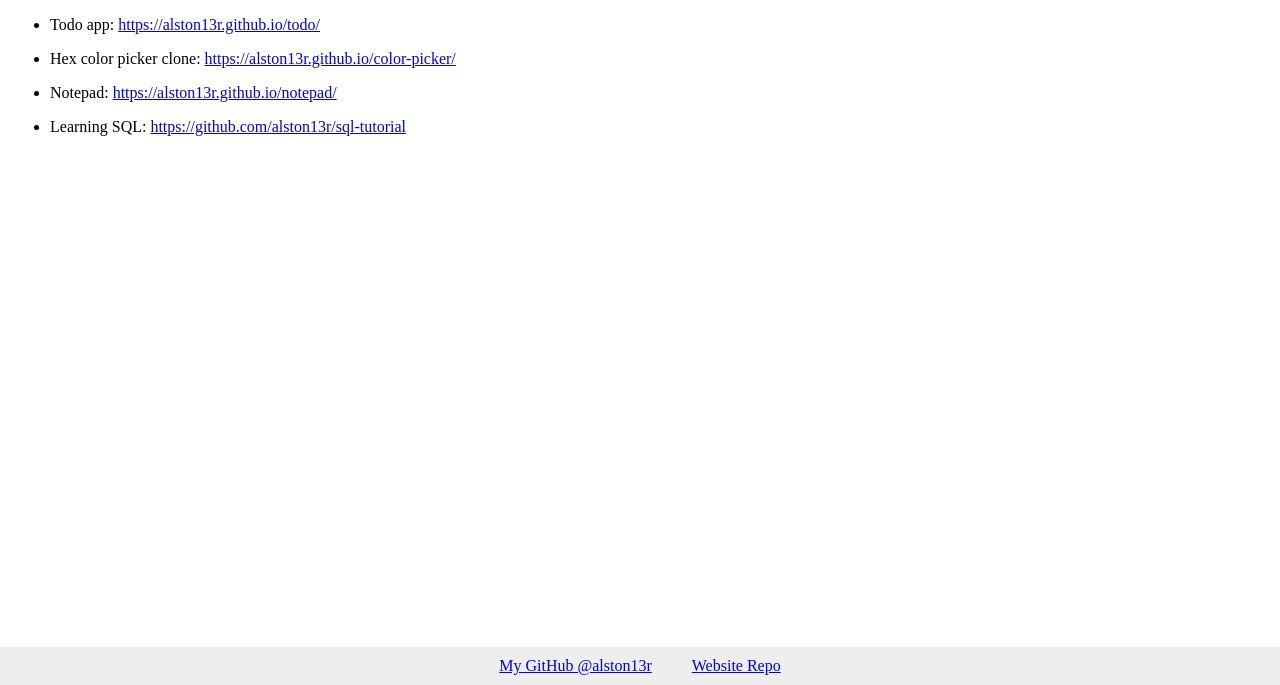
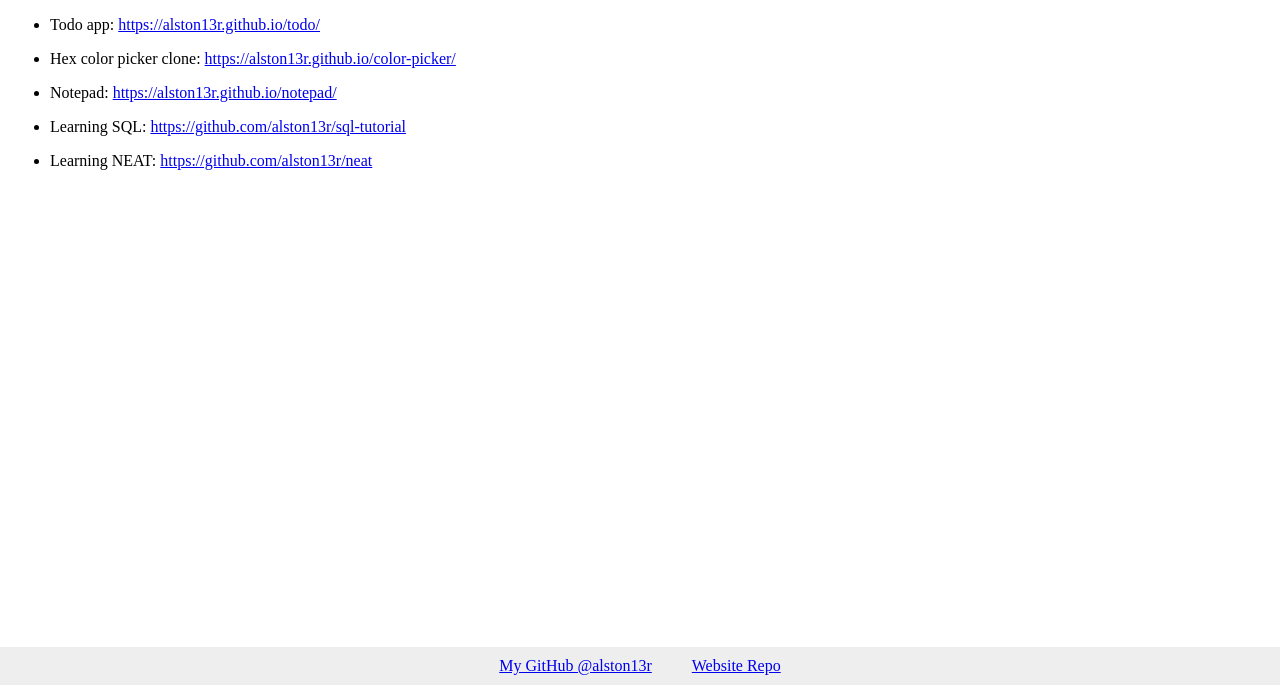
Before and after one commit to alston13r/my-website, a plain HTML site: page index.html in a window 1280 px wide. Shown: the part 115-800 px from the top of the page. Drawn offline with Linux system fonts and the light colour scheme.

Commit message:
added neat

```diff
--- a/index.html
+++ b/index.html
@@ -39,6 +39,10 @@
           <p>Learning SQL: <a href='https://github.com/alston13r/sql-tutorial'
               target='_blank'>https://github.com/alston13r/sql-tutorial</a></p>
         </li>
+        <li>
+          <p>Learning NEAT: <a href='https://github.com/alston13r/neat'
+              target='_blank'>https://github.com/alston13r/neat</a></p>
+        </li>
       </ul>
 
     </main>
```
